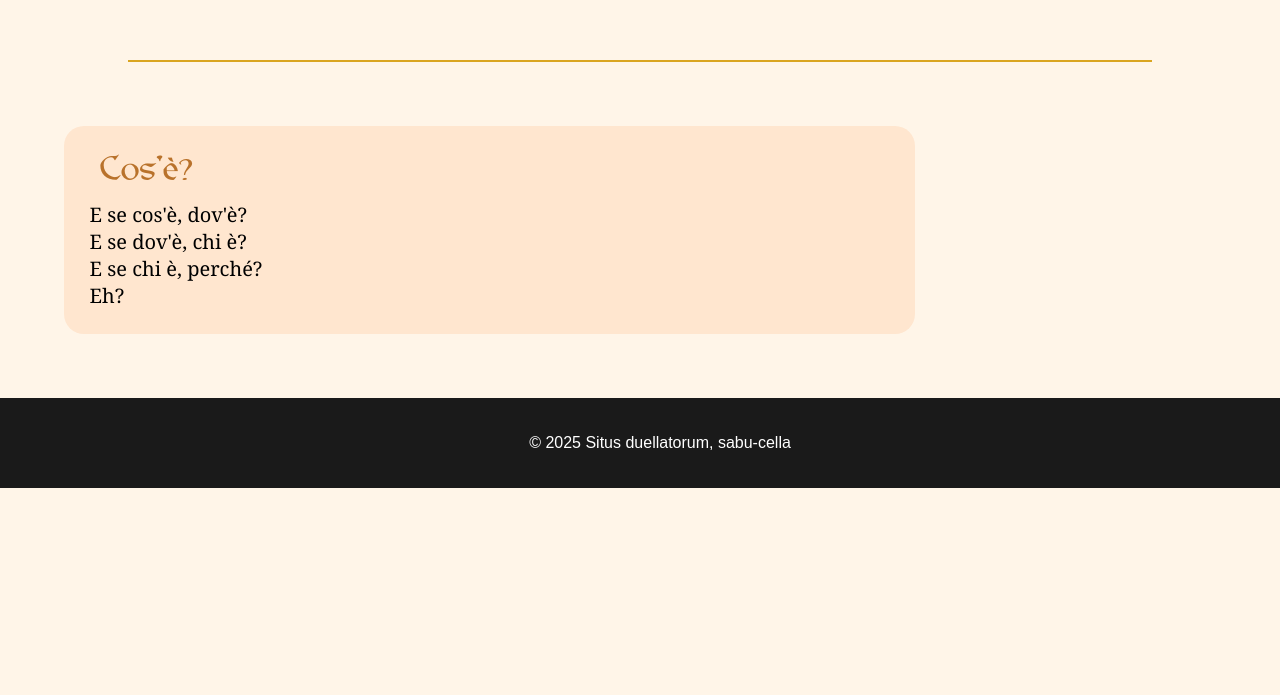
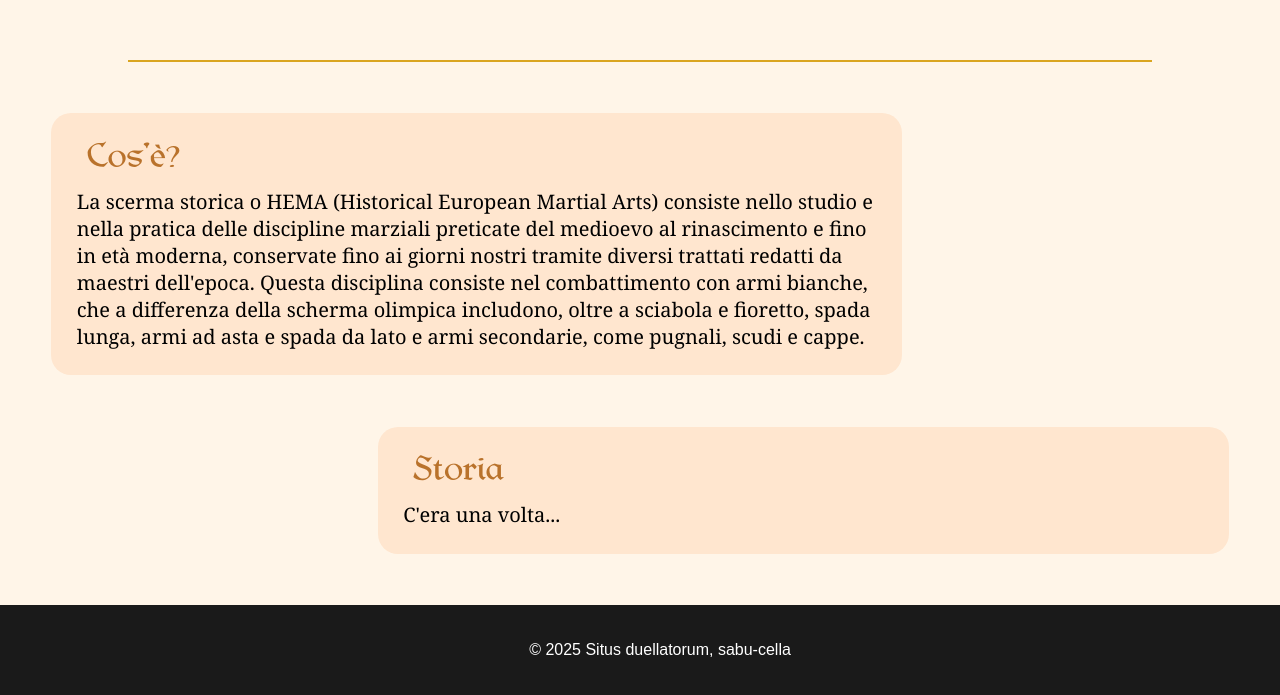
Before and after one commit to sabu-cella/sabu-cella.github.io, a plain HTML site: page index.html in a window 1280 px wide. Shown: the part 756-1451 px from the top of the page. Before the commit the page ends 1244 px from the top, so only its background shows below. Drawn offline with Linux system fonts and the light colour scheme; a web font is replaced by a local one.

Commit message:
Text box 2

```diff
--- a/index.html
+++ b/index.html
@@ -31,10 +31,18 @@
         <div class="ptitle">
             Cos'è?
         </div>
-        E se cos'è, dov'è? <br>
-        E se dov'è, chi è? <br>
-        E se chi è, perché? <br>
-        Eh?
+        La scerma storica o HEMA (Historical European Martial Arts) consiste nello studio e nella pratica delle discipline marziali preticate del medioevo
+        al rinascimento e fino in età moderna, conservate fino ai giorni nostri tramite diversi trattati redatti da maestri dell'epoca. Questa disciplina
+        consiste nel combattimento con armi bianche, che a differenza della scherma olimpica includono, oltre a sciabola e fioretto, spada lunga, armi ad
+        asta e spada da lato e armi secondarie, come pugnali, scudi e cappe.
+    </div>
+
+    <div class="content" id="Storia">
+        <div class="ptitle">
+            Storia
+        </div>
+        C'era una volta...
+        <img src="">
     </div>
 
     <div class="footer">
--- a/style.css
+++ b/style.css
@@ -14,6 +14,7 @@ body{
     padding: 0;
     background-color: rgb(255, 245, 232);
     overflow-x: hidden; /*Evita lo scroll laterale*/
+    display: flexbox;
 }
 
 hr{
@@ -109,13 +110,17 @@ hr{
     border-radius: 20px;
     background-color: rgb(255, 230, 207);
     padding: 1vw 2vw 2vw;
+    margin: 4vw;
     font-size: 20px;
     font-family: Georgia, 'Times New Roman', Times, serif;
 }
 
 #Cos-e{
-    margin-right: 600px;
-    margin: 5vw;
+    width: clamp(300px, 85vw, 800px);
+}
+
+#Storia{
+    margin-left: auto; /*allinea a destra*/
     width: clamp(300px, 85vw, 800px);
 }
 
```
